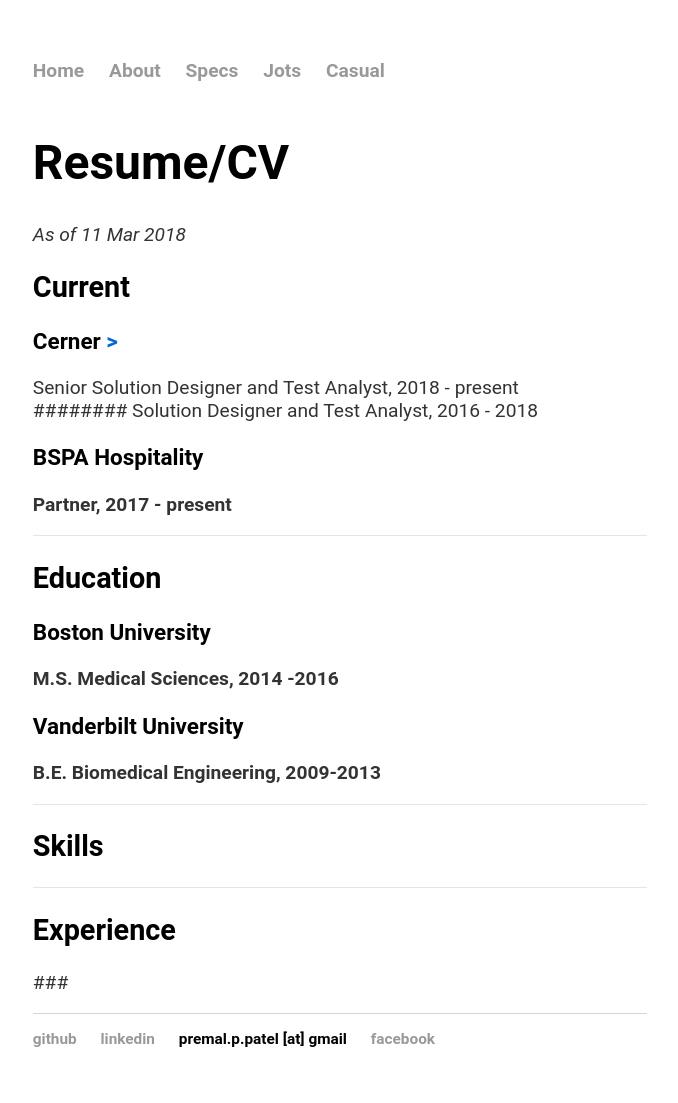
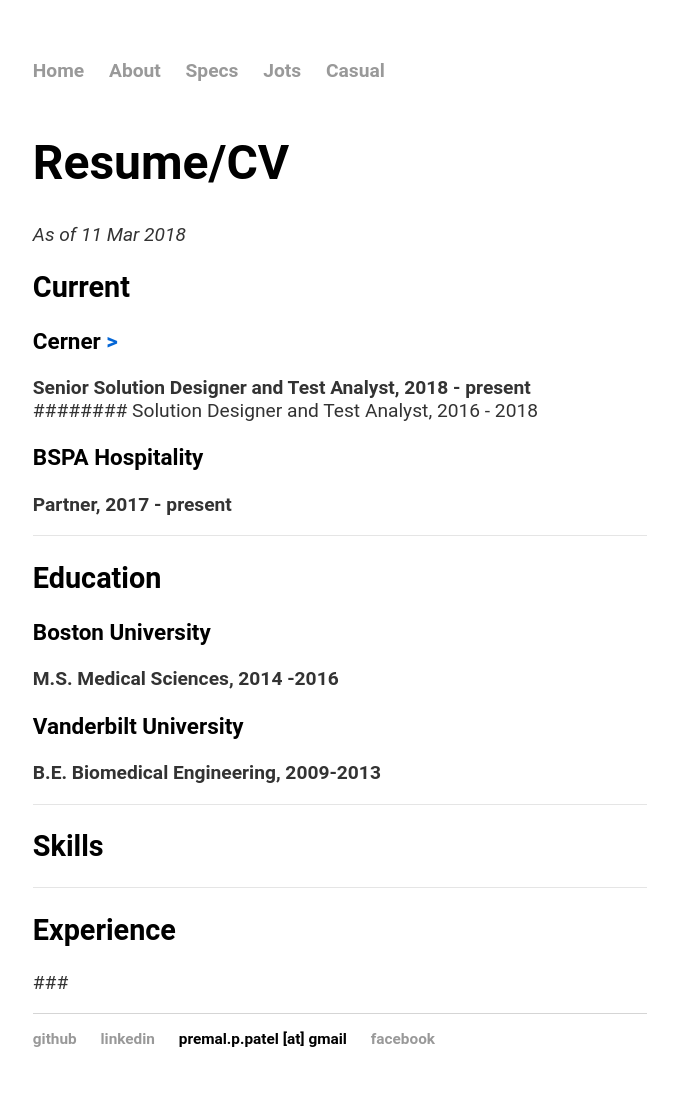
Before and after one commit to patelpp/patelpp.github.io, a Jekyll site: the page built from specs/index.md, in a window 1280 px wide. Shown: the whole page, without its empty margins (300-978 px from the left). Built offline with Jekyll 4.4.1, drawn with Linux system fonts in a browser that asks for light colours.

```diff
--- a/specs/index.md
+++ b/specs/index.md
@@ -6,7 +6,7 @@ date: 2018-03-11
 ## Current
 
 ### Cerner [>](https://www.cerner.com/)
-Senior Solution Designer and Test Analyst, 2018 - present
+**Senior Solution Designer and Test Analyst, 2018 - present**
 <br>
 ######## Solution Designer and Test Analyst, 2016 - 2018
 <br>
```
